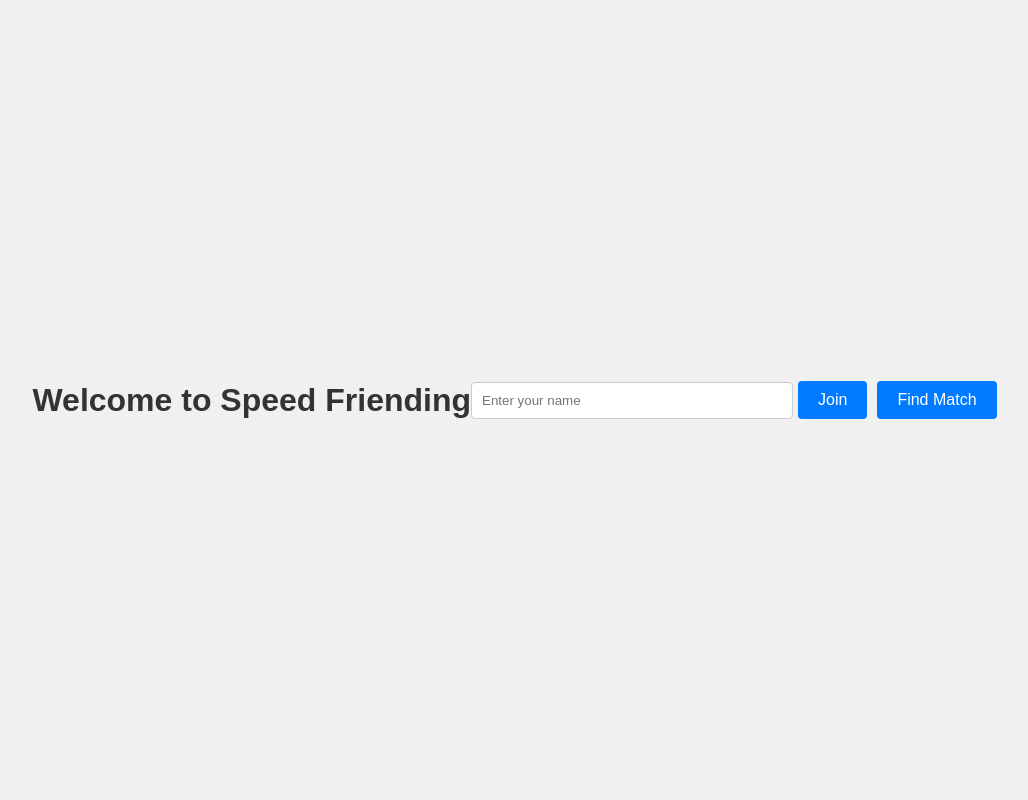
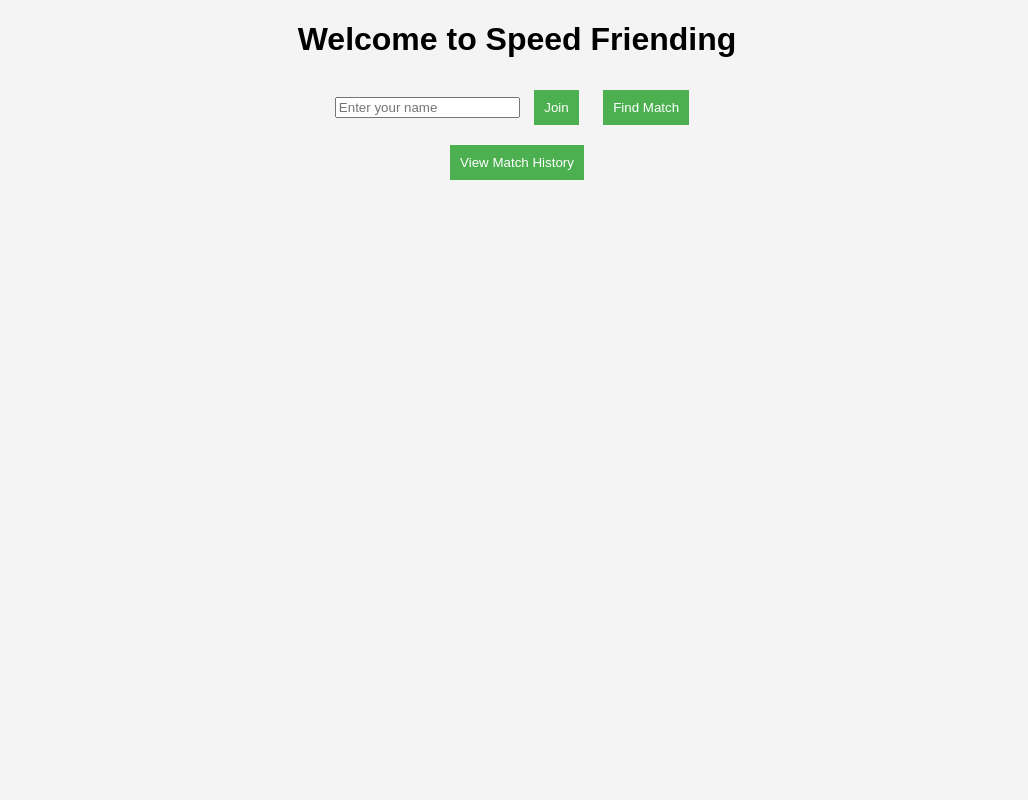
Before and after one commit to kmsaryan/Speed_Friending, a Flask app: page / in a window 1280 px wide. Shown: the whole page, without its empty margins (123-1151 px from the left). Run offline with Flask 3, Linux system fonts and the light colour scheme.

Commit message:
add additional features

```diff
--- a/main.py
+++ b/main.py
@@ -1,22 +1,80 @@
 from flask import Flask, render_template, request, jsonify
 from flask_cors import CORS
 import random
+import threading
+import time
 
 app = Flask(__name__, static_folder='static', template_folder='templates')
 CORS(app)
 
-players = []
+players_queue = []  # Players waiting to be matched
+stationary_opponents = []  # Players who chose to remain stationary
 matches = {}
+ratings = {}
 
 @app.route('/')
 def home():
-    return render_template('index.html')  # Serve the frontend
+    return render_template('index.html')
 
 @app.route('/register', methods=['POST'])
 def register():
     data = request.get_json()
-    players.append(data)
-    return jsonify({"message": "Player registered!", "players": players})
+    player = {
+        "name": data["name"],
+        "age": data.get("age", "Unknown"),
+        "interests": data.get("interests", []),
+        "stationary": data.get("stationary", False)
+    }
+
+    if player["stationary"]:
+        stationary_opponents.append(player)
+    else:
+        players_queue.append(player)
+
+    return jsonify({"message": "Player registered! Waiting for a match."})
+
+@app.route('/match', methods=['GET'])
+def match_players():
+    if len(players_queue) < 1 and len(stationary_opponents) < 1:
+        return jsonify({"message": "No available players to match."})
+
+    player = players_queue.pop(0) if players_queue else None
+
+    if stationary_opponents:
+        opponent = stationary_opponents.pop(0)
+    elif players_queue:
+        opponent = players_queue.pop(0)
+    else:
+        return jsonify({"message": "Waiting for more players."})
+
+    match_id = f"{player['name']}_vs_{opponent['name']}"
+    matches[match_id] = {"player": player, "opponent": opponent, "time": 60}  # 60 seconds match
+
+    threading.Thread(target=match_timer, args=(match_id,)).start()
+
+    return jsonify({"match_id": match_id, "player": player, "opponent": opponent})
+
+def match_timer(match_id):
+    time.sleep(60)  # 1-minute timer
+
+    if match_id in matches:
+        del matches[match_id]  # Remove expired match
+
+@app.route('/rate', methods=['POST'])
+def rate():
+    data = request.get_json()
+    match_id = data['match_id']
+    rating = data['rating']
+
+    if match_id not in matches:
+        return jsonify({"message": "Invalid match ID"}), 400
+
+    ratings[match_id] = rating  # Store anonymously
+    return jsonify({"message": "Rating submitted!"})
+
+@app.route('/history', methods=['GET'])
+def history():
+    return jsonify({"history": ratings})
 
 if __name__ == '__main__':
     app.run(debug=True)
--- a/static/script.js
+++ b/static/script.js
@@ -1,4 +1,7 @@
-const backendURL = "https://speed-friending.onrender.com";  // Replace with your Render URL
+
+const backendURL = "https://speed-friending.onrender.com";  // Replace with your backend URL
+let currentMatchId = null;
+let timer;
 
 async function registerPlayer() {
     const name = document.getElementById("name").value;
@@ -12,11 +15,52 @@ async function registerPlayer() {
 
     const data = await response.json();
     alert(data.message);
+    window.location.href = "/player";
 }
 
 async function findMatch() {
     const response = await fetch(`${backendURL}/match`);
     const data = await response.json();
-    document.getElementById("match-result").innerText =
-        `Matched: ${data.player1.name} vs ${data.player2.name}`;
+
+    if (data.message) {
+        alert(data.message);
+        return;
+    }
+
+    currentMatchId = data.match_id;
+    document.getElementById("player-name").innerText = data.player1.name;
+    document.getElementById("opponent-name").innerText = data.player2.name;
+    startTimer();
 }
+
+function startTimer() {
+    let timeLeft = 60;
+    timer = setInterval(() => {
+        if (timeLeft <= 0) {
+            clearInterval(timer);
+            endMatch();
+        }
+        document.getElementById("timer").innerText = timeLeft;
+        timeLeft--;
+    }, 1000);
+}
+
+async function endMatch() {
+    clearInterval(timer);
+    window.location.href = "/rate";
+}
+
+async function submitRating() {
+    const rating = document.getElementById("rating").value;
+    if (!currentMatchId) return alert("No match to rate!");
+
+    const response = await fetch(`${backendURL}/rate`, {
+        method: 'POST',
+        headers: { 'Content-Type': 'application/json' },
+        body: JSON.stringify({ match_id: currentMatchId, rating })
+    });
+
+    const data = await response.json();
+    alert(data.message);
+    window.location.href = "/";
+}
--- a/static/style.css
+++ b/static/style.css
@@ -1,46 +1,15 @@
 /* style.css */
-
 body {
     font-family: Arial, sans-serif;
-    background-color: #f0f0f0;
-    margin: 0;
-    padding: 0;
-    display: flex;
-    justify-content: center;
-    align-items: center;
-    height: 100vh;
-}
-
-h1 {
-    color: #333;
-}
-
-input[type="text"] {
-    padding: 10px;
-    margin: 10px 0;
-    border: 1px solid #ccc;
-    border-radius: 4px;
-    width: 100%;
-    max-width: 300px;
+    text-align: center;
+    background-color: #f4f4f4;
 }
 
 button {
-    padding: 10px 20px;
-    margin: 10px 5px;
+    padding: 10px;
+    margin: 10px;
+    background-color: #4CAF50;
+    color: white;
     border: none;
-    border-radius: 4px;
-    background-color: #007BFF;
-    color: white;
     cursor: pointer;
-    font-size: 16px;
 }
-
-button:hover {
-    background-color: #0056b3;
-}
-
-#match-result {
-    margin-top: 20px;
-    font-size: 18px;
-    color: #007BFF;
-}
--- a/templates/index.html
+++ b/templates/index.html
@@ -13,5 +13,21 @@
     <button onclick="findMatch()">Find Match</button>
     <div id="match-result"></div>
     <script src="{{ url_for('static', filename='script.js') }}"></script>
+
+    <div id="match-result"></div>
+
+    <div id="rating-section" style="display: none;">
+        <h3>Rate your match!</h3>
+        <select id="rating">
+            <option value="1">⭐</option>
+            <option value="2">⭐⭐</option>
+            <option value="3">⭐⭐⭐</option>
+            <option value="4">⭐⭐⭐⭐</option>
+            <option value="5">⭐⭐⭐⭐⭐</option>
+        </select>
+        <button onclick="submitRating()">Submit Rating</button>
+    </div>
+<button onclick="getHistory()">View Match History</button>
+
 </body>
 </html>
```
Also changed, not shown: templates/opponent.html (added, +17 -0 lines), templates/player.html (added, +20 -0 lines).
